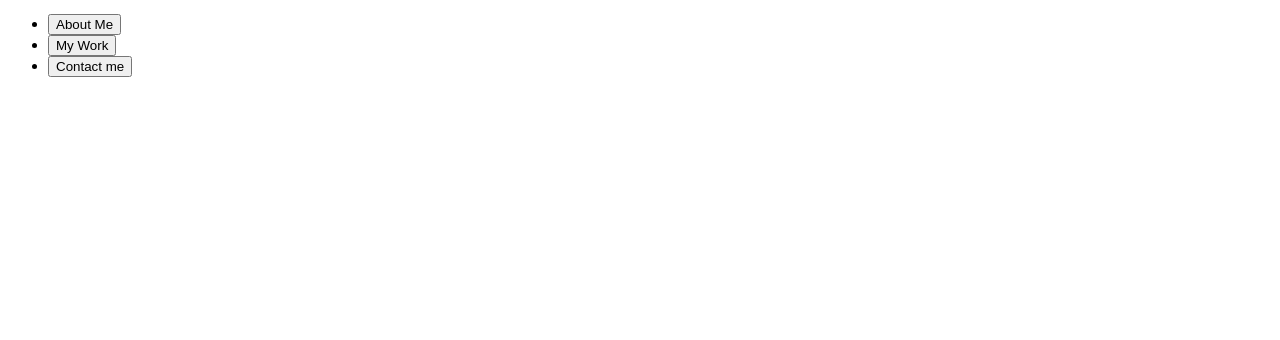
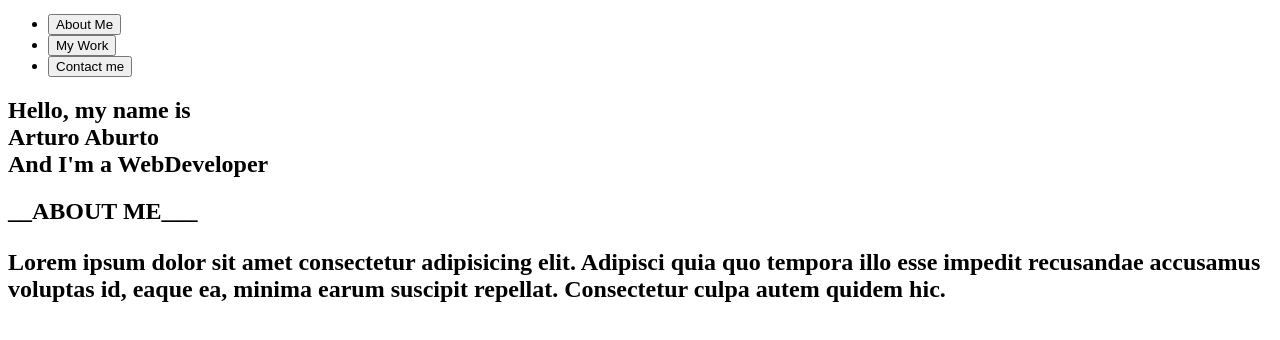
Before and after one commit to aburtoa/professional-portfolio, a plain HTML site: page index.html in a window 1280 px wide. Shown: the part 28-368 px from the top of the page. Drawn offline with nearby package versions, Linux system fonts and the light colour scheme.

Commit message:
added about me section to html

```diff
--- a/index.html
+++ b/index.html
@@ -22,3 +22,26 @@
          </ul>
      </div>
 </nav>
+<body>
+
+
+    <!--home section start-->
+    <div class="home" id="home">
+        <div class="max-width">
+         <h2>  <div class="home-content">
+                <div class="intro-a">Hello, my name is</div>
+                <div class="intro-b">Arturo Aburto</div>
+                <div class="intro-c">And I'm a Web<span>Developer</span></div></h2>
+        </div>
+
+        </div>
+    </section>
+    <div class="Me" id="me">
+    <div class="me">
+        <h2>__ABOUT ME___
+            <p>Lorem ipsum dolor sit amet consectetur adipisicing elit. Adipisci quia quo tempora illo esse impedit recusandae accusamus voluptas id, eaque ea, minima earum suscipit repellat. Consectetur culpa autem quidem hic.</p>
+
+        </div>
+      </h2></div>
+</body>
+</html>
```
